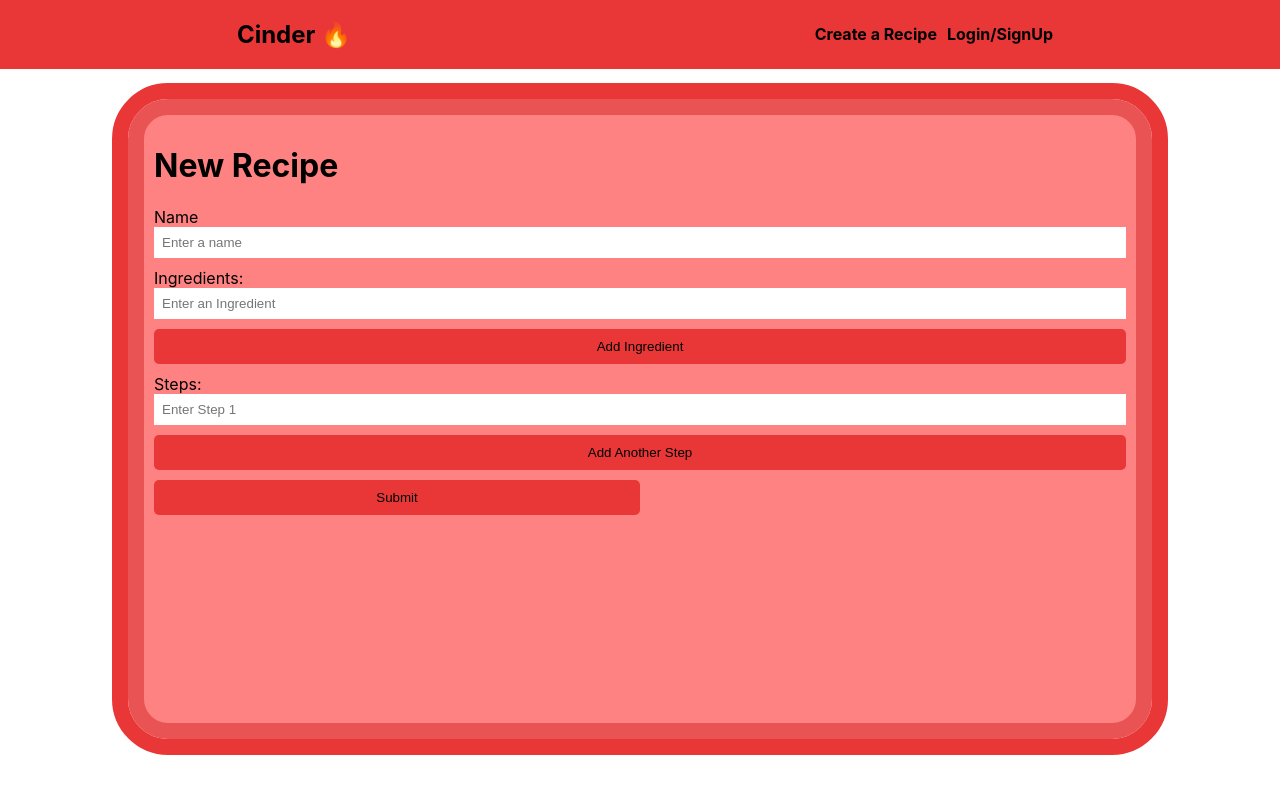
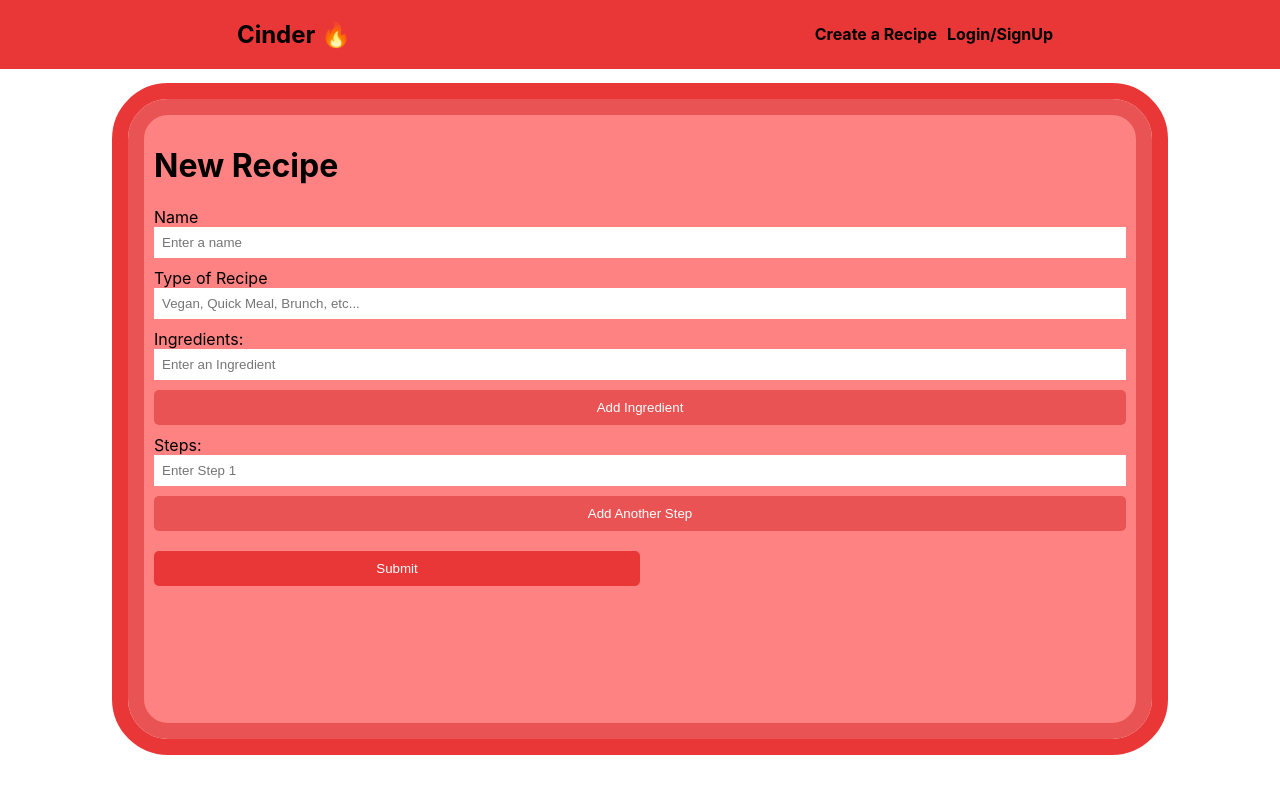
Before and after one commit to chingu-voyages/v40-bears-team-35, a Next.js app in the folder client/: page /components/CreateRecipe in a window 1280 px wide. Shown: the top 794 px of the page. Built offline with nearby package versions, Linux system fonts and the light colour scheme.

Commit message:
completed the  form for create recipe

```diff
--- a/client/pages/components/CreateRecipe.jsx
+++ b/client/pages/components/CreateRecipe.jsx
@@ -8,6 +8,7 @@ export default function CreateRecipe() {
     const [ingredients, setIngredients] = useState(["ingredient"])
     const [steps, setSteps] = useState(["step"])
     const router = useRouter();
+
     const handleSubmit = (e) => {
         e.preventDefault()
         // Save all the steps and ingredients into arrays
@@ -28,14 +29,13 @@ export default function CreateRecipe() {
             }
             i++
         }
-        const obj = {name: e.target.name.value, ingredients: ingredientArr, steps: stepArr}
-        router.push("/")
-        // axios.post("http://localhost:8000/api/recipe", obj)
-        // .then(resp => {
-        //     console.log(resp)
-        //     router.push("/")
-        // })
-        // .catch(err => console.log(err))
+        const obj = {name: e.target.name.value, ingredients: ingredientArr, steps: stepArr, typeOfRecipe: e.target.typeOfRecipe}
+        axios.post("http://localhost:8000/api/recipe", obj)
+        .then(resp => {
+            console.log(resp)
+            router.push("/")
+        })
+        .catch(err => console.log(err))
     }
 
     // Create addictional input field for ingredient and step.
@@ -47,6 +47,7 @@ export default function CreateRecipe() {
         const temp = [...steps, "step"]
         setSteps(temp)
     }
+
     return(
         <>
             <Nav/>
@@ -58,6 +59,10 @@ export default function CreateRecipe() {
                         <div className={styles.formGroup}>
                             <label>Name</label>
                             <input type="text" placeholder="Enter a name" className={styles.input} name="name"/>
+                        </div>
+                        <div className={styles.formGroup}>
+                            <label>Type of Recipe</label>
+                            <input type="text" placeholder="Vegan, Quick Meal, Brunch, etc..." className={styles.input} name="typeOfRecipe"/>
                         </div>
                         {/* Ingredients */}
                         <div className={styles.formGroup}>
--- a/client/styles/CreateRecipe.module.css
+++ b/client/styles/CreateRecipe.module.css
@@ -23,21 +23,24 @@
 
 .input {
     padding: 8px;
+    margin-bottom: 10px;
     background-color: white;
     color: black;
     border: none;
-    margin-bottom: 10px;
 }
 
 .btn {
-    background-color: #E93737;
+    background-color: #E95353;
     border: none;
     padding: 10px 15px;
     border-radius: 5px;
     margin-bottom: 10px;
+    color: white;
 }
 .submitBtn {
     width: 50%;
+    margin-top: 10px;
+    background-color: #E93737;
 }
 
 @media only screen and (max-width:1280px) {
--- a/client/styles/globals.css
+++ b/client/styles/globals.css
@@ -17,7 +17,7 @@ a {
 
 @media (prefers-color-scheme: dark) {
   html {
-    color-scheme: dark;
+    color-scheme: white;
   }
   body {
     color: white;
```
